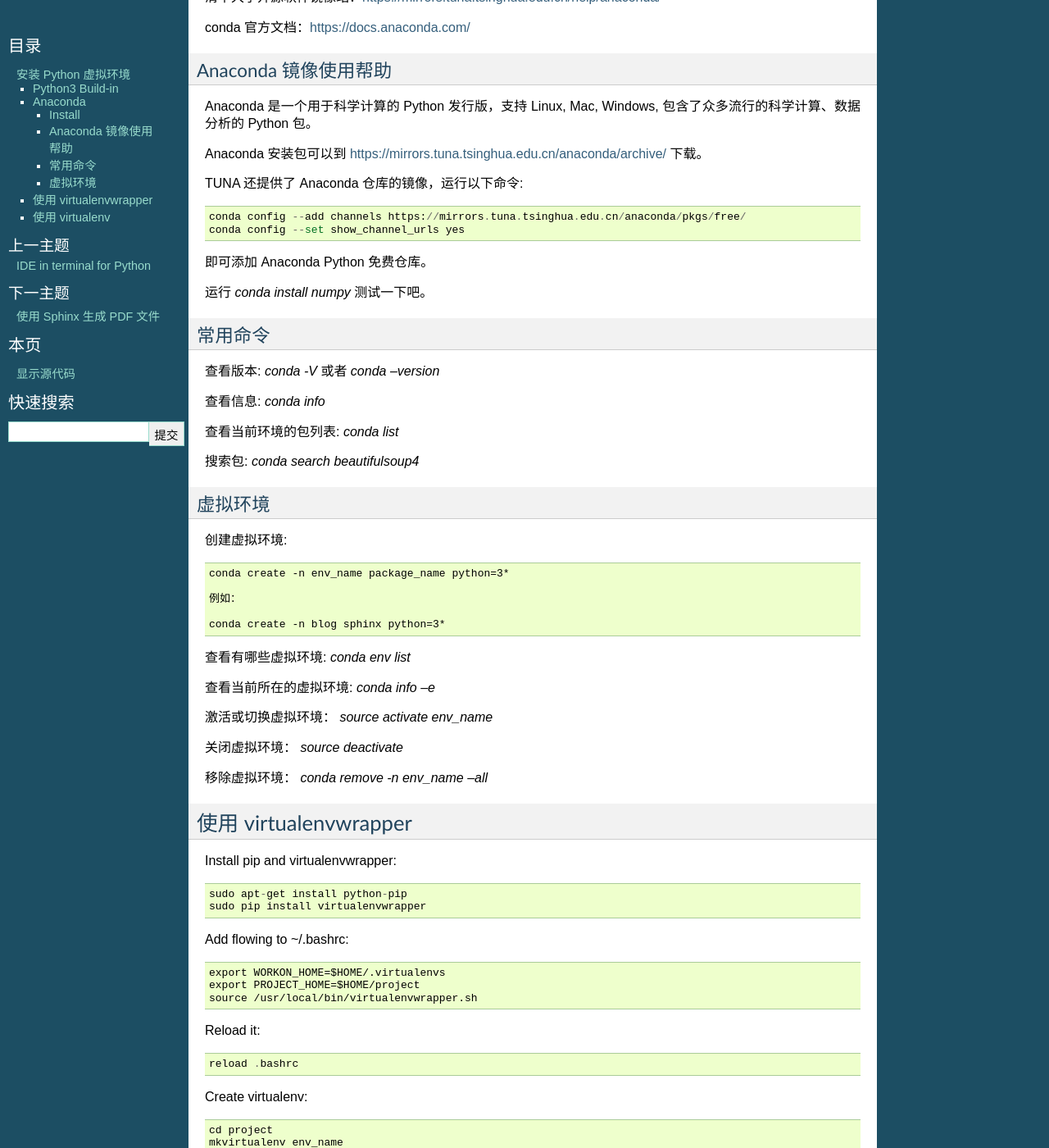
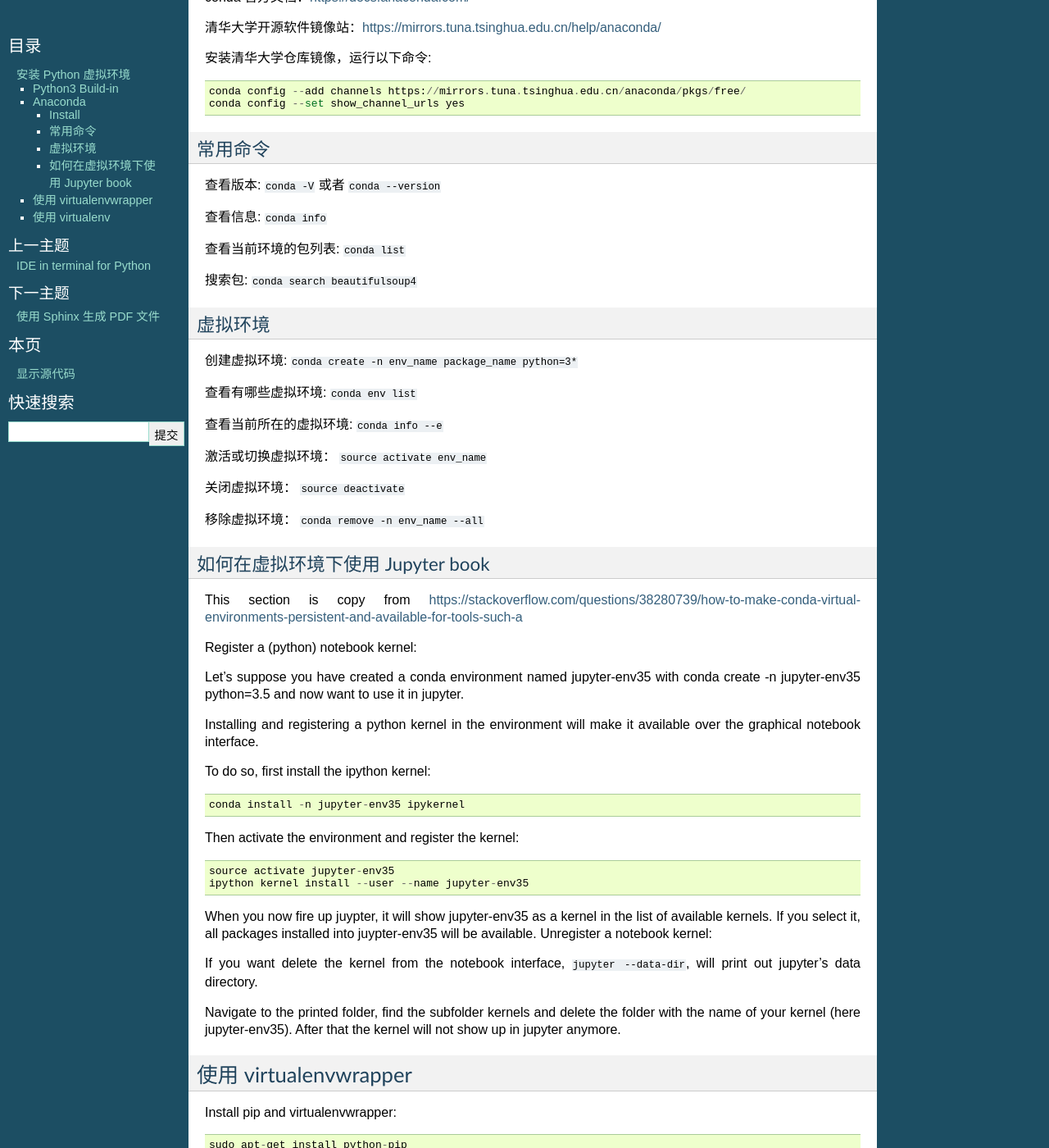
Before and after one commit to dormouse/blog, a Sphinx documentation site: the page built from source/python-virtual-env.rst, in a window 1280 px wide and 1400 px high, scrolled down 652 px. Shown: the whole window at 82% size. Built offline with Sphinx 7.4.7, drawn with Linux system fonts in a browser that asks for light colours; some of the changed text lies outside the part shown.

Commit message:
modify:python-virtual-env.rst

```diff
--- a/source/python-virtual-env.rst
+++ b/source/python-virtual-env.rst
@@ -1,15 +1,17 @@
+*******************************
 安装 Python 虚拟环境
-====================
+*******************************
 
 :date: 2012-04-25
 :modified: 2017-09-25
 :slug: python-virtual-env
-:tags: python, virtual
+:tags: python, virtual, venv, jupyter
 :category: development
 :author: Dormouse Young
 
 Python3 Build-in
------------------
+===================================
+
 Python3 doc: https://docs.python.org/3/library/venv.html
 
 Creation of virtual environments is done by executing the command venv::
@@ -22,68 +24,85 @@
 activate venv: ``$ source <venv>/bin/activate``
 
 Anaconda
----------
+====================
 
 Install
-~~~~~~~~
+--------------------
 
 官方网站：https://www.continuum.io/
 
+conda 官方文档：https://docs.anaconda.com/
+
 清华大学开源软件镜像站：https://mirrors.tuna.tsinghua.edu.cn/help/anaconda/
 
-conda 官方文档：https://docs.anaconda.com/
-
-Anaconda 镜像使用帮助
-~~~~~~~~~~~~~~~~~~~~~~~~~~~~~~~~
-
-Anaconda 是一个用于科学计算的 Python 发行版，支持 Linux, Mac, Windows, 包含了众多流行的科学计算、数据分析的 Python 包。
-
-Anaconda 安装包可以到 https://mirrors.tuna.tsinghua.edu.cn/anaconda/archive/ 下载。
-
-TUNA 还提供了 Anaconda 仓库的镜像，运行以下命令::
+安装清华大学仓库镜像，运行以下命令::
 
     conda config --add channels https://mirrors.tuna.tsinghua.edu.cn/anaconda/pkgs/free/
     conda config --set show_channel_urls yes
 
-即可添加 Anaconda Python 免费仓库。
-
-运行 `conda install numpy` 测试一下吧。
 
 常用命令
-~~~~~~~~~~~~~~~~
+-------------------------
 
-查看版本: `conda -V` 或者 `conda --version`
+查看版本: ``conda -V`` 或者 ``conda --version``
 
-查看信息: `conda info`
+查看信息: ``conda info``
 
-查看当前环境的包列表: `conda list`
+查看当前环境的包列表: ``conda list``
 
-搜索包: `conda search beautifulsoup4`
+搜索包: ``conda search beautifulsoup4``
+
 
 虚拟环境
-~~~~~~~~~~~~~~~~~~~~
+--------------------------
 
-创建虚拟环境::
+创建虚拟环境: ``conda create -n env_name package_name python=3*``
 
-    conda create -n env_name package_name python=3*
+查看有哪些虚拟环境: ``conda env list``
 
-    例如：
+查看当前所在的虚拟环境: ``conda info --e``
 
-    conda create -n blog sphinx python=3*
+激活或切换虚拟环境： ``source activate env_name``
 
-查看有哪些虚拟环境: `conda env list`
+关闭虚拟环境： ``source deactivate``
 
-查看当前所在的虚拟环境: `conda info --e`
+移除虚拟环境： ``conda remove -n env_name --all``
 
-激活或切换虚拟环境： `source activate env_name`
 
-关闭虚拟环境： `source deactivate`
+如何在虚拟环境下使用 Jupyter book
+-------------------------------------------------
 
-移除虚拟环境： `conda remove -n env_name --all`
+This section is copy from https://stackoverflow.com/questions/38280739/how-to-make-conda-virtual-environments-persistent-and-available-for-tools-such-a
+
+Register a (python) notebook kernel:
+
+Let's suppose you have created a conda environment named jupyter-env35 with
+conda create -n jupyter-env35 python=3.5 and now want to use it in jupyter.
+
+Installing and registering a python kernel in the environment will make it
+available over the graphical notebook interface.
+
+To do so, first install the ipython kernel::
+
+    conda install -n jupyter-env35 ipykernel
+
+Then activate the environment and register the kernel::
+
+    source activate jupyter-env35
+    ipython kernel install --user --name jupyter-env35
+
+When you now fire up juypter, it will show jupyter-env35 as a kernel in the
+list of available kernels. If you select it, all packages installed into
+juypter-env35 will be available.
+Unregister a notebook kernel:
+
+If you want delete the kernel from the notebook interface, ``jupyter --data-dir``, will print out jupyter's data directory.
+
+Navigate to the printed folder, find the subfolder kernels and delete the folder with the name of your kernel (here jupyter-env35). After that the kernel will not show up in jupyter anymore.
 
 
 使用 virtualenvwrapper
----------------------------------------------------
+==================================
 
 Install pip and virtualenvwrapper::
 
@@ -137,8 +156,9 @@
 
     pip install -r requirements.txt
 
+
 使用 virtualenv
-------------------------------------
+===============================
 
 如果你使用 Mac OS X 或 Linux ，那么可以使用下面两条命令中任意一条::
 
```
